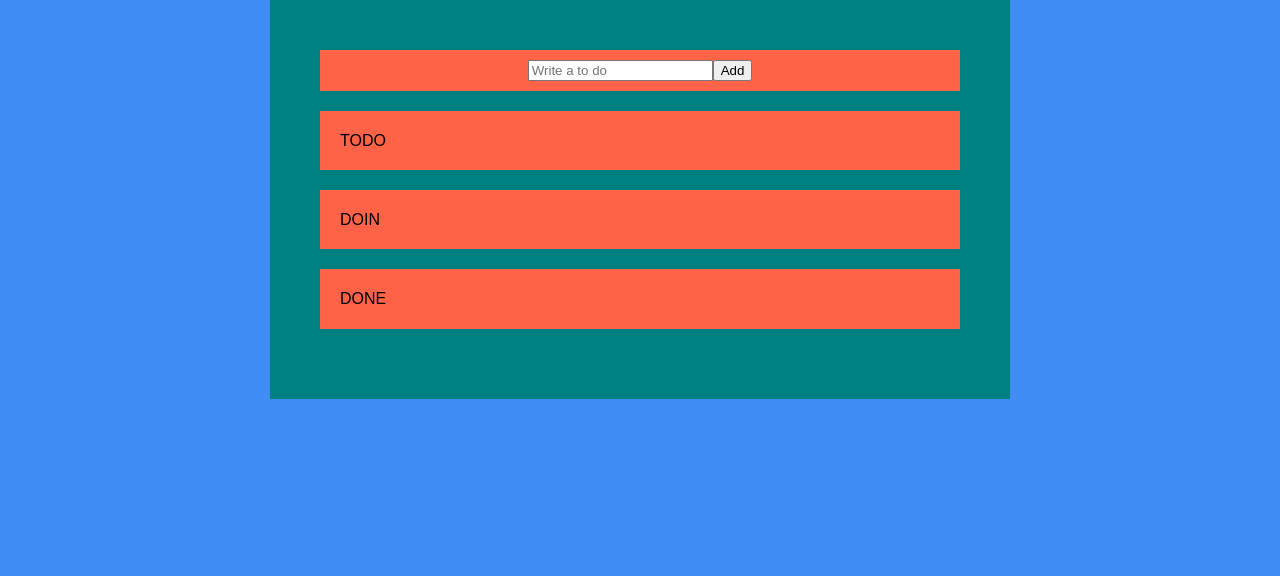
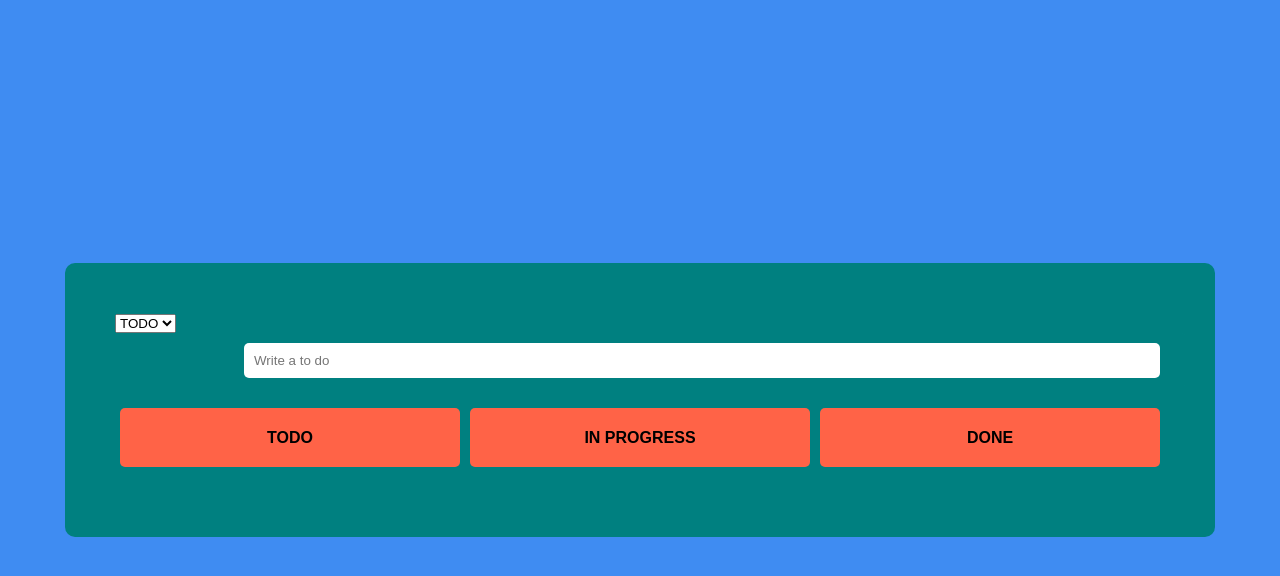
Before and after one commit to zizimoos/20220201_reactjs-master-todo, a React (Create React App) app: page / in a window 1280 px wide. Shown: the top 576 px of the page. Built offline with nearby package versions, Linux system fonts and the light colour scheme.

Commit message:
done before beautiful dnd

```diff
--- a/src/atoms.ts
+++ b/src/atoms.ts
@@ -20,7 +20,7 @@ const localStorageDONE = localStorage.getItem(Categories.DONE);
 export interface IToDo {
   text: string;
   id: number;
-  category: "TODO" | "DOIN" | "DONE";
+  category: Categories;
 }
 
 export const toDoState = atom<IToDo[]>({
@@ -47,6 +47,7 @@ export const todoStateSelector = selector({
   get: ({ get }) => {
     const todos = get(toDoState);
     const category = get(categoryState);
+    // return todos.filter((todo) => todo.category === category);
 
     return [
       todos.filter((todo) => todo.category === Categories.TODO),
--- /dev/null
+++ b/src/components/CreateTodo/Buttons.tsx
@@ -0,0 +1,55 @@
+import { Categories, IToDo, toDoState } from "../../atoms";
+import styled from "styled-components";
+import React from "react";
+import { useRecoilState } from "recoil";
+import DeleteButton from "./DeleteButton";
+
+const Container = styled.div`
+  width: 100%;
+  display: flex;
+  justify-content: flex-end;
+`;
+
+const Buttons = ({ id, text, category }: IToDo) => {
+  const [_, setNewCategory] = useRecoilState(toDoState);
+
+  const onClick = (event: React.MouseEvent<HTMLButtonElement>) => {
+    const {
+      currentTarget: { name },
+    } = event;
+    setNewCategory((oldToDos) => {
+      const copyTodos = [...oldToDos];
+      const targetIndex = copyTodos.findIndex((todo) => todo.id === id);
+      const newTodo = {
+        id,
+        text,
+        category: name as Categories,
+      };
+      copyTodos.splice(targetIndex, 1, newTodo);
+      return [...copyTodos];
+    });
+  };
+
+  return (
+    <Container>
+      {category !== Categories.TODO && (
+        <button name={Categories.TODO} onClick={onClick}>
+          TODO
+        </button>
+      )}
+      {category !== Categories.DOIN && (
+        <button name={Categories.DOIN} onClick={onClick}>
+          DOIN
+        </button>
+      )}
+      {category !== Categories.DONE && (
+        <button name={Categories.DONE} onClick={onClick}>
+          DONE
+        </button>
+      )}
+      <DeleteButton id={id} />
+    </Container>
+  );
+};
+
+export default Buttons;
--- a/src/components/CreateTodo/CreateTodo.tsx
+++ b/src/components/CreateTodo/CreateTodo.tsx
@@ -1,41 +1,68 @@
 import { useRecoilState, useRecoilValue } from "recoil";
 import styled from "styled-components";
-import { Categories, toDoState, todoStateSelector } from "../../atoms";
+import { Categories, todoStateSelector, categoryState } from "../../atoms";
 import InputTodoForm from "./InputTodoForm";
+import SelectOption from "./SelectOption";
 import TodoCard from "./TodoCard";
 
+const Cointainer = styled.div`
+  display: flex;
+  flex-direction: column;
+  border-radius: 10px;
+  padding: 50px;
+  background-color: teal;
+`;
+
+const BoardWrapper = styled.div`
+  display: flex;
+  flex-direction: row;
+`;
+
 const Board = styled.div`
-  margin: 20px auto;
+  width: 300px;
+  display: flex;
+  flex-direction: column;
+  justify-content: flex-start;
+  align-items: center;
+  margin: 20px 5px;
   padding: 20px;
-  width: 600px;
+  border-radius: 5px;
   background-color: tomato;
 `;
 
+const BoardTitle = styled.div`
+  font-weight: bold;
+`;
+
 function CreateTodo() {
-  const [todoList, _] = useRecoilState(toDoState);
   const [TODO, DOIN, DONE] = useRecoilValue(todoStateSelector);
+  // const [selectedCategory, setSelectedCategory] = useRecoilState(categoryState);
+
   return (
-    <div style={{ padding: "50px", backgroundColor: "teal" }}>
+    <Cointainer>
+      <SelectOption />
       <InputTodoForm />
+      <BoardWrapper>
         <Board>
-        <div>{Categories.TODO}</div>
+          <BoardTitle>{Categories.TODO}</BoardTitle>
           {TODO.map((todoItem) => (
             <TodoCard key={todoItem.id} {...todoItem} />
           ))}
         </Board>
         <Board>
-        <div>{Categories.DOIN}</div>
+          <BoardTitle>IN PROGRESS</BoardTitle>
           {DOIN.map((todoItem) => (
             <TodoCard key={todoItem.id} {...todoItem} />
           ))}
         </Board>
         <Board>
-        <div>{Categories.DONE}</div>
+          <BoardTitle>{Categories.DONE}</BoardTitle>
           {DONE.map((todoItem) => (
             <TodoCard key={todoItem.id} {...todoItem} />
           ))}
         </Board>
-    </div>
+      </BoardWrapper>
+    </Cointainer>
   );
 }
 
--- /dev/null
+++ b/src/components/CreateTodo/DeleteButton.tsx
@@ -0,0 +1,17 @@
+import { useRecoilState } from "recoil";
+import { toDoState } from "../../atoms";
+
+const DeleteButton = ({ id }: any) => {
+  const [todoList, setTodoList] = useRecoilState(toDoState);
+  const onDelete = (event: React.MouseEvent<HTMLButtonElement>) => {
+    setTodoList((oldToDos) => {
+      const copyTodos = [...oldToDos];
+      const targetIndex = copyTodos.findIndex((todo) => todo.id === id);
+      copyTodos.splice(targetIndex, 1);
+      return [...copyTodos];
+    });
+    localStorage.setItem("todoList", JSON.stringify(todoList));
+  };
+  return <button onClick={onDelete}>DEL</button>;
+};
+export default DeleteButton;
--- a/src/components/CreateTodo/InputTodoForm.tsx
+++ b/src/components/CreateTodo/InputTodoForm.tsx
@@ -1,6 +1,29 @@
 import { useForm } from "react-hook-form";
 import { useRecoilState, useRecoilValue } from "recoil";
-import { Categories, toDoState, todoStateSelector } from "../../atoms";
+import styled from "styled-components";
+import {
+  Categories,
+  toDoState,
+  todoStateSelector,
+  categoryState,
+} from "../../atoms";
+
+const Container = styled.div`
+  width: 100%;
+  display: flex;
+  justify-content: flex-end;
+  padding: 10px;
+  border-radius: 5px;
+  background-color: teal;
+`;
+
+const InputTo = styled.input`
+  width: 70vw;
+  padding: 10px;
+  margin-right: 15px;
+  border-radius: 5px;
+  border: none;
+`;
 
 interface IForm {
   todo: string;
@@ -10,10 +33,11 @@ const InputTodoForm = () => {
   const { register, handleSubmit, setValue } = useForm<IForm>();
   const [todoList, setTodoList] = useRecoilState(toDoState);
   const [TODO, DOIN, DONE] = useRecoilValue(todoStateSelector);
+  const [selectedCategory, _] = useRecoilState(categoryState);
 
   const handleValid = ({ todo }: IForm) => {
     setTodoList((oldToDos) => [
-      { id: Date.now(), text: todo, category: "TODO" },
+      { id: Date.now(), text: todo, category: selectedCategory },
       ...oldToDos,
     ]);
     setValue("todo", "");
@@ -22,25 +46,19 @@ const InputTodoForm = () => {
   localStorage.setItem(Categories.TODO, JSON.stringify(TODO));
   localStorage.setItem(Categories.DOIN, JSON.stringify(DOIN));
   localStorage.setItem(Categories.DONE, JSON.stringify(DONE));
+
   return (
-    <div
-      style={{
-        backgroundColor: "tomato",
-        display: "flex",
-        justifyContent: "center",
-        padding: "10px",
-      }}
-    >
+    <Container>
       <form onSubmit={handleSubmit(handleValid)}>
-        <input
+        <InputTo
           {...register("todo", {
             required: "Please write a To Do",
           })}
           placeholder="Write a to do"
         />
-        <button>Add</button>
+        {/* <button>Add</button> */}
       </form>
-    </div>
+    </Container>
   );
 };
 export default InputTodoForm;
--- /dev/null
+++ b/src/components/CreateTodo/SelectOption.tsx
@@ -0,0 +1,20 @@
+import { useRecoilState } from "recoil";
+import { Categories, categoryState } from "../../atoms";
+import styled from "styled-components";
+
+const SelectOption = () => {
+  const [_, setSelectedCategory] = useRecoilState(categoryState);
+  const onChange = (event: React.FormEvent<HTMLSelectElement>) => {
+    setSelectedCategory(event.currentTarget.value as Categories);
+  };
+  return (
+    <form>
+      <select onChange={onChange}>
+        <option value={Categories.TODO}>TODO</option>
+        <option value={Categories.DOIN}>DOIN</option>
+        <option value={Categories.DONE}>DONE</option>
+      </select>
+    </form>
+  );
+};
+export default SelectOption;
--- a/src/components/CreateTodo/TodoCard.tsx
+++ b/src/components/CreateTodo/TodoCard.tsx
@@ -1,60 +1,35 @@
-import { Categories, IToDo, toDoState } from "../../atoms";
+import { IToDo } from "../../atoms";
 import styled from "styled-components";
-import React from "react";
-import { useRecoilState } from "recoil";
+
+import Buttons from "./Buttons";
 
 const Container = styled.div`
   width: 100%;
   margin-top: 10px;
   padding: 5px;
+  border-radius: 5px;
   display: flex;
+  flex-direction: column;
   justify-content: space-between;
   background-color: #f5f5f5;
 `;
 
+const TodoText = styled.div`
+  display: flex;
+  justify-content: flex-start;
+  align-items: center;
+  padding: 10px;
+  font-size: 14px;
+  color: #333;
+`;
+
 const TodoCard = ({ text, category, id }: IToDo) => {
-  const [newCategory, setNewCategory] = useRecoilState(toDoState);
-
-  const onClick = (event: React.MouseEvent<HTMLButtonElement>) => {
-    const {
-      currentTarget: { name },
-    } = event;
-    setNewCategory((oldToDos) => {
-      const copyTodos = [...oldToDos];
-      const targetIndex = copyTodos.findIndex((todo) => todo.id === id);
-      const newTodo = {
-        id,
-        text,
-        category: name as Categories,
-      };
-      copyTodos.splice(targetIndex, 1, newTodo);
-
-      return [...copyTodos];
-    });
-  };
   return (
     <Container>
-      <div>
-        {category} : {text} : {id}
-      </div>
-      <div>
-        {category !== "TODO" && (
-          <button name="TODO" onClick={onClick}>
-            TODO
-          </button>
-        )}
-        {category !== "DOIN" && (
-          <button name="DOIN" onClick={onClick}>
-            DOIN
-          </button>
-        )}
-        {category !== "DONE" && (
-          <button name="DONE" onClick={onClick}>
-            DONE
-          </button>
-        )}
-        <button>DEL</button>
-      </div>
+      <TodoText>
+        <div>{text}</div>
+      </TodoText>
+      <Buttons id={id} category={category} text={text} />
     </Container>
   );
 };
--- a/src/components/ToDoApp.tsx
+++ b/src/components/ToDoApp.tsx
@@ -2,9 +2,10 @@ import styled from "styled-components";
 import CreateTodo from "./CreateTodo/CreateTodo";
 
 const Container = styled.div`
+  width: 100vw;
+  height: 100vh;
   display: flex;
   flex-direction: column;
-  width: 100%;
   margin: 0 auto;
   justify-content: center;
   align-items: center;
@@ -12,11 +13,9 @@ const Container = styled.div`
 
 function ToDoApp() {
   return (
-    <div>
-      <Container>
-        <CreateTodo />
-      </Container>
-    </div>
+    <Container>
+      <CreateTodo />
+    </Container>
   );
 }
 export default ToDoApp;
```
Lines whose indentation alone changed are shown as unchanged.
